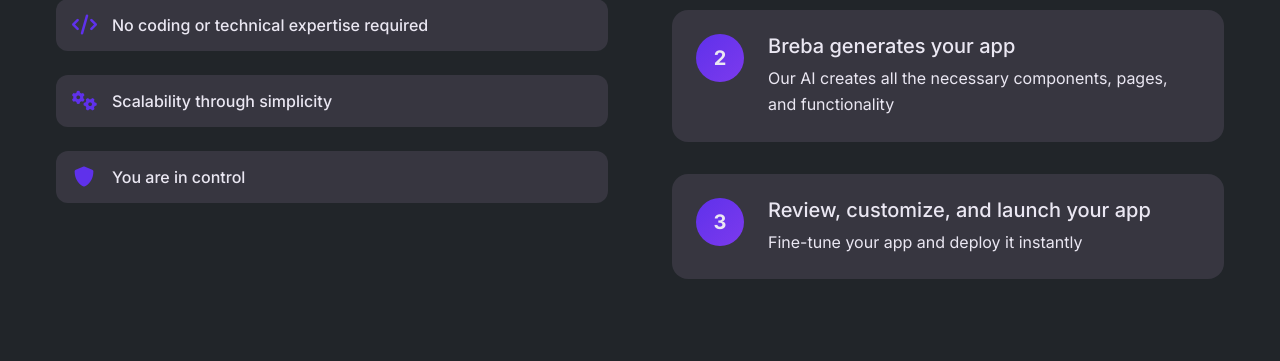
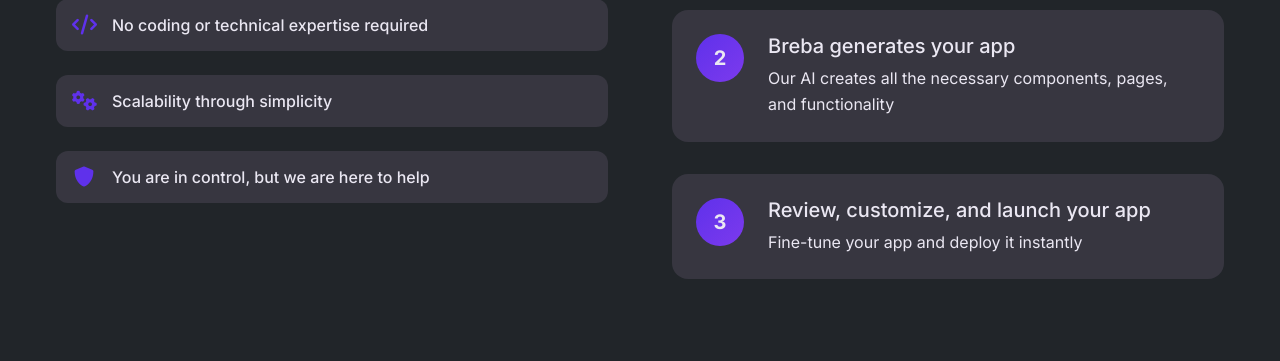
Before and after one commit to mhbrk/disc-site, a FastAPI app: page / in a window 1280 px wide. Shown: the part 1889-2250 px from the top of the page. Run offline with FastAPI, Linux system fonts and the light colour scheme; parts of the project's set-up code (start-up, migrations or seed data) failed here and were passed over.

Commit message:
adjust wording a little bit

```diff
--- a/breba_app/templates/home.html
+++ b/breba_app/templates/home.html
@@ -348,7 +348,7 @@
                     </div>
                     <div class="benefit-item">
                         <i class="fas fa-shield-alt"></i>
-                        <span>You are in control</span>
+                        <span>You are in control, but we are here to help</span>
                     </div>
                 </div>
             </div>
```
